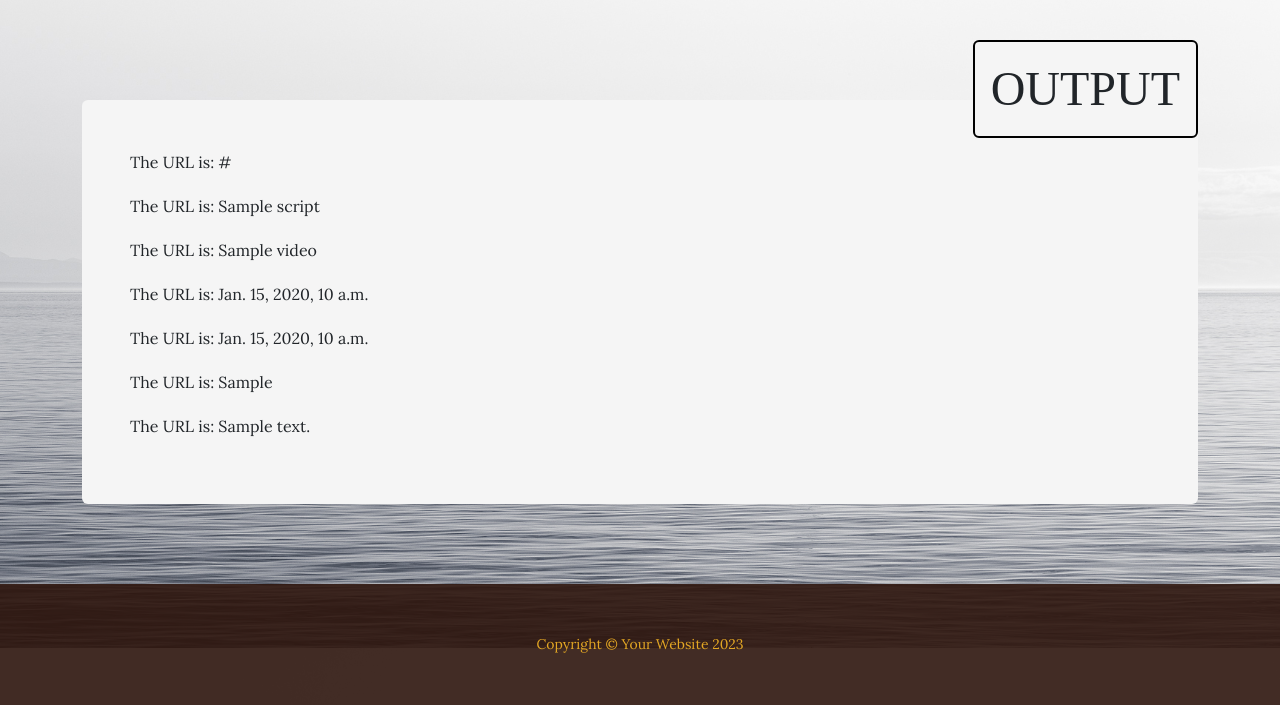
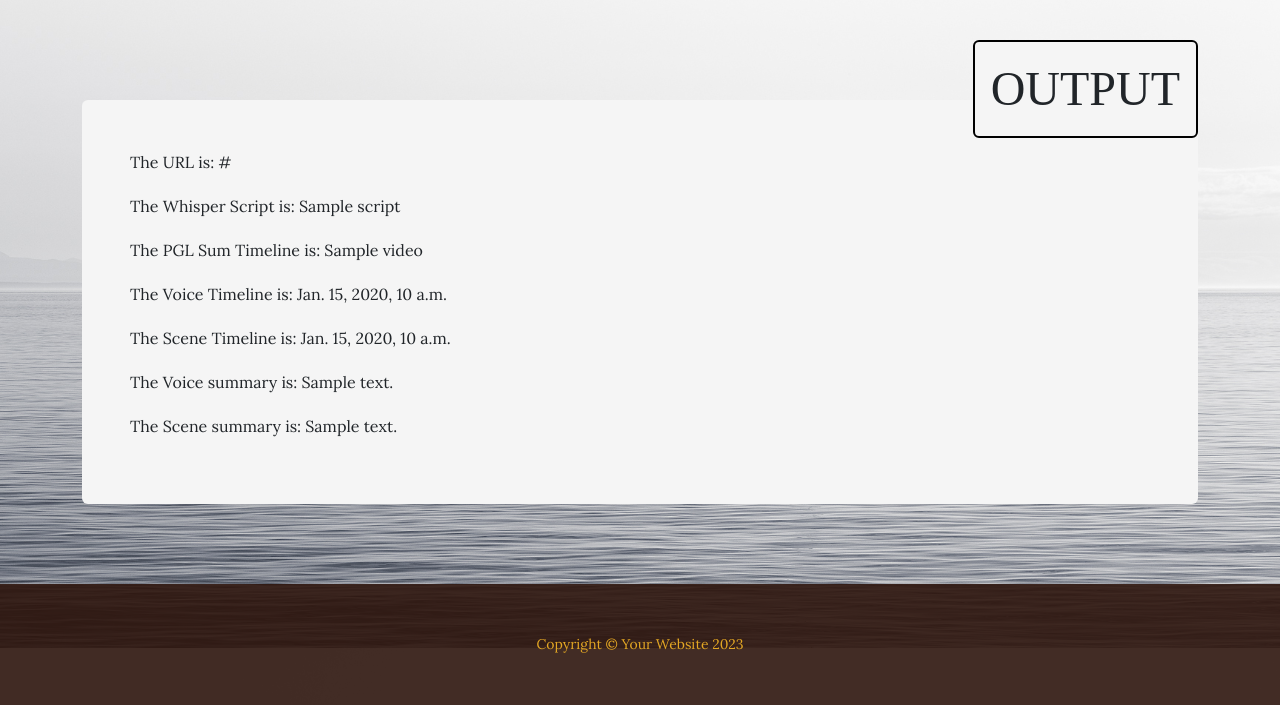
Before and after one commit to JJooKim/ai_dev_teamB4, a Django app: template final_proj/web_app/templates/page1.html in a window 1280 px wide. Shown: the part 152-857 px from the top of the page. Run offline with Django 3.2, Linux system fonts and the light colour scheme; the template is opened without the code that fills it: most values are stand-ins (such as "Sample title", 1, 10 or a date in 2020); some libraries are stand-ins or nearby versions.

Commit message:
"mild change"

```diff
--- a/final_proj/web_app/scene_script.py
+++ b/final_proj/web_app/scene_script.py
@@ -46,7 +46,7 @@ model = model.to(device)
 kiwi = Kiwi()
 
 
-def get_scene_summary(scene_script):
+def make_summary(scene_script):
     """
     text : 요약을 원하는 text
     k : 하나로 뭉칠 segment 갯수
@@ -82,3 +82,7 @@ def get_scene_summary(scene_script):
 
 
     return res
+
+
+def get_scene_summary(script, timeline):
+    return make_summary(get_scene_script(script, timeline))
--- a/final_proj/web_app/templates/page1.html
+++ b/final_proj/web_app/templates/page1.html
@@ -41,17 +41,17 @@
 
                         <p>The URL is: {{ url }}</p>
 
-                        <p>The URL is: {{ script }}</p>
+                        <p>The Whisper Script is: {{ script }}</p>
 
-                        <p>The URL is: {{ video }}</p>
+                        <p>The PGL Sum Timeline is: {{ video }}</p>
 
-                        <p>The URL is: {{ scene_time }}</p>
+                        <p>The Voice Timeline is: {{ voice_time }}</p>
 
-                        <p>The URL is: {{ voice_time }}</p>
+                        <p>The Scene Timeline is: {{ scene_time }}</p>
 
-                        <p>The URL is: {{ scene_script }}</p>
+                        <p>The Voice summary is: {{ voice_summary }}</p>
 
-                        <p>The URL is: {{ scene_summary }}</p>
+                        <p>The Scene summary is: {{ scene_summary }}</p>
 
                     </div>
 
```
Also changed, not shown: final_proj/web_app/views.py (+14 -15 lines), final_proj/db.sqlite3.
